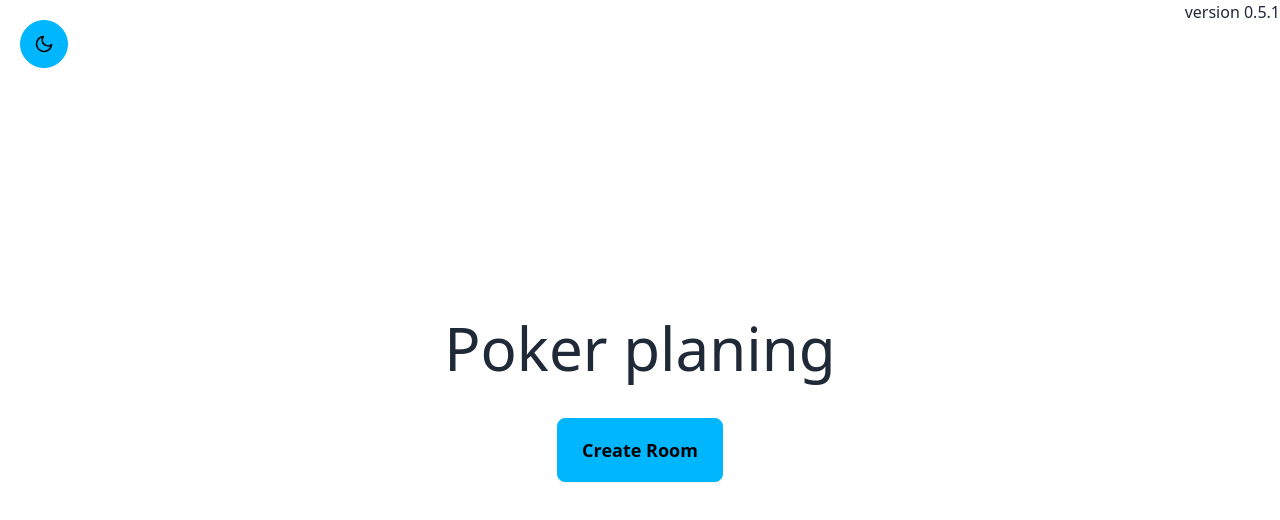
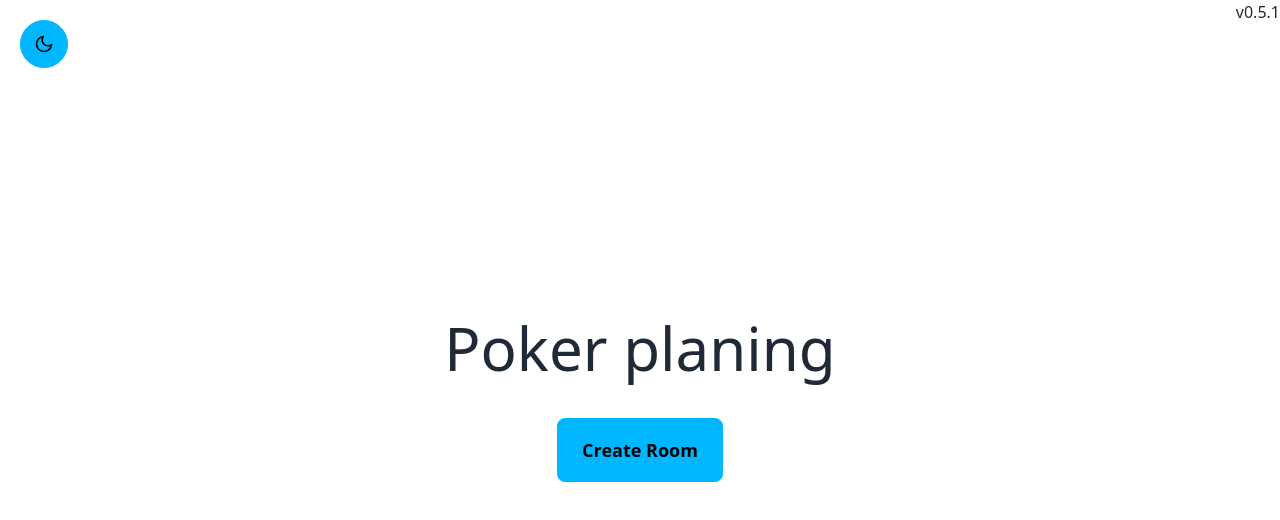
Before and after one commit to LeoCaprile/poker-planning, a Next.js app: page / in a window 1280 px wide. Shown: the top 520 px of the page. Built offline with nearby package versions, Linux system fonts and the light colour scheme; no server answers.

Commit message:
fix: changed version display on app

```diff
--- a/src/pages/_app.tsx
+++ b/src/pages/_app.tsx
@@ -11,7 +11,7 @@ export default function App({ Component, pageProps }: AppProps) {
       <Toaster position="top-left" reverseOrder={false} />
       <SwitchTheme />
       <Component {...pageProps} />
-      <span className="absolute top-0 right-0">version {version} </span>
+      <span className="absolute top-0 right-0">v{version}</span>
     </ConvexClientProvider>
   );
 }
```
